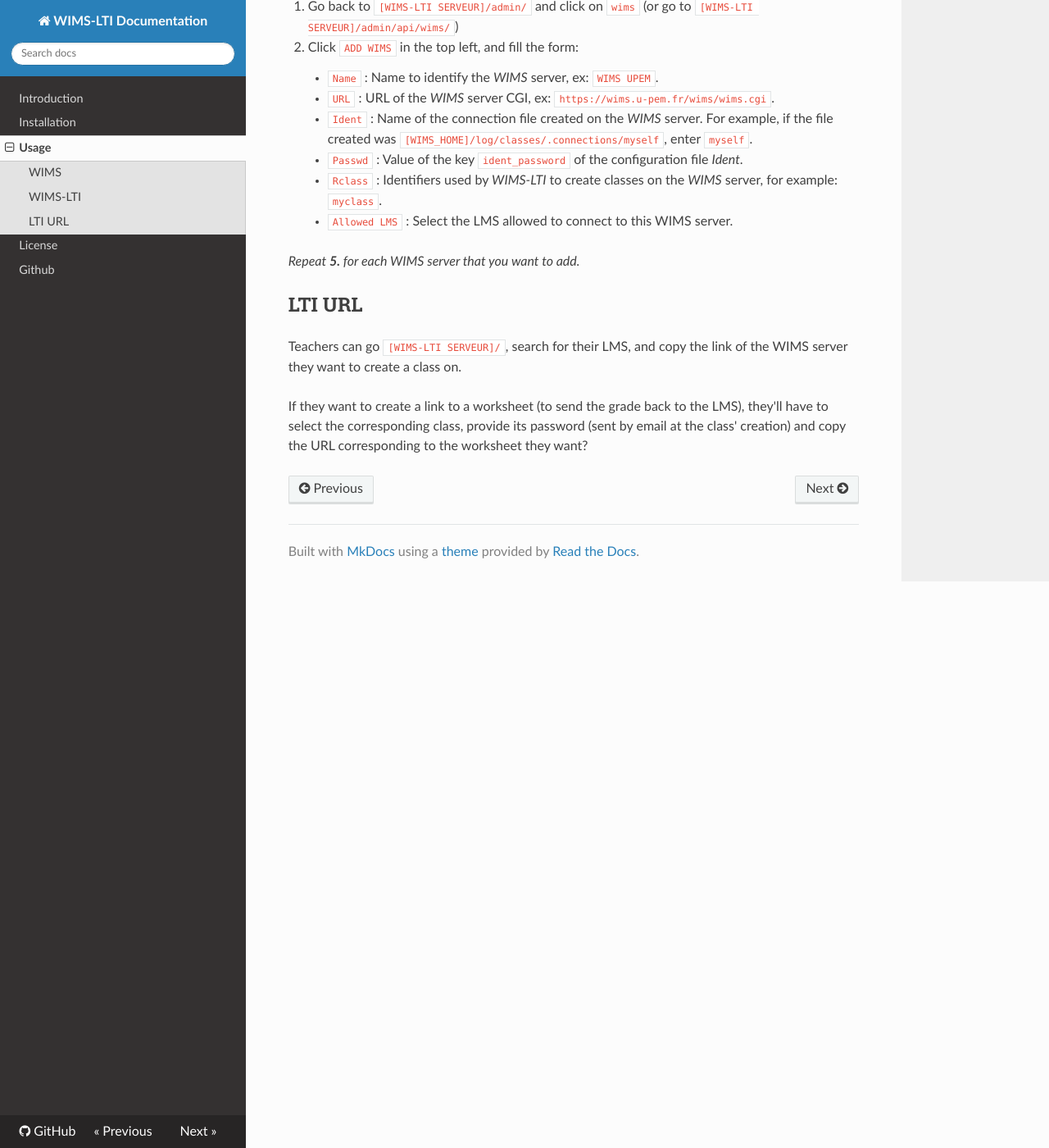
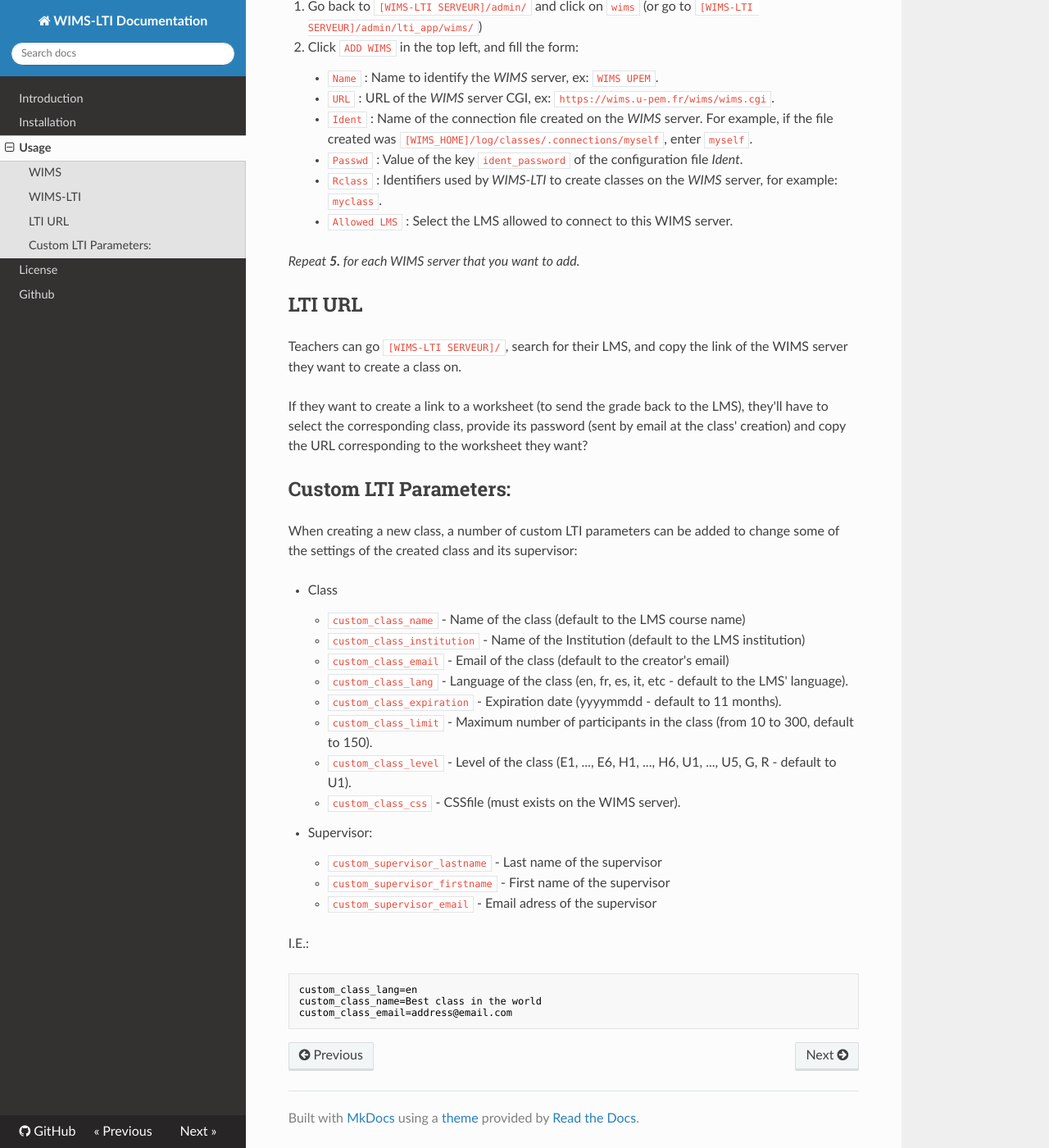
Before and after one commit to PremierLangage/wims-lti, an MkDocs documentation site: the page built from docs/usage.md, in a window 1280 px wide and 1400 px high, scrolled down 804 px. Shown: the whole window at 82% size. Built offline with MkDocs 1.6.1, drawn with Linux system fonts in a browser that asks for light colours; nearby versions of some CDN libraries; some of the changed text lies outside the part shown.

Commit message:
Updated doc

````diff
--- a/docs/usage.md
+++ b/docs/usage.md
@@ -17,7 +17,7 @@
 1. Connect to `[WIMS-LTI SERVEUR]/admin/` and enter the administration
 account login and password that you entered when you installed the server.
 
-2. Click on `LMS` (or go to  `[WIMS-LTI SERVEUR]/admin/api/lms/`)
+2. Click on `LMS` (or go to  `[WIMS-LTI SERVEUR]/admin/lti_app/lms/`)
 
 3. Click `ADD LMS` in the top left and fill the form:
     * `UUID` : UUID of the *LMS* corresponding to the `tool_consumer_instance_guid` parameter
@@ -31,7 +31,7 @@
 *Repeat ***3.*** for each *LMS* that you want to add.*
 
 
-4. Go back to `[WIMS-LTI SERVEUR]/admin/` and click on `wims` (or go to `[WIMS-LTI SERVEUR]/admin/api/wims/`)
+4. Go back to `[WIMS-LTI SERVEUR]/admin/` and click on `wims` (or go to `[WIMS-LTI SERVEUR]/admin/lti_app/wims/`)
 
 5. Click `ADD WIMS` in the top left, and fill the form:
     * `Name` : Name to identify the *WIMS* server, ex: `WIMS UPEM`.
@@ -56,3 +56,31 @@
 they'll have to select the corresponding class, provide its password (sent
 by email at the class' creation) and copy the URL corresponding to the worksheet
 they want?
+
+
+## Custom LTI Parameters:
+
+When creating a new class, a number of custom LTI parameters can be added to change some
+of the settings of the created class and its supervisor:
+
+* Class
+    * `custom_class_name` - Name of the class (default to the LMS course name)
+    * `custom_class_institution` - Name of the Institution (default to the LMS institution)
+    * `custom_class_email` - Email of the class (default to the creator's email)
+    * `custom_class_lang` - Language of the class (en, fr, es, it, etc - default to the LMS' language).
+    * `custom_class_expiration` - Expiration date (yyyymmdd - default to 11 months).
+    * `custom_class_limit` - Maximum number of participants in the class (from 10 to 300, default to 150).
+    * `custom_class_level` - Level of the class (E1, ..., E6, H1, ..., H6, U1, ..., U5, G, R - default to U1).
+    * `custom_class_css` - CSSfile (must exists on the WIMS server).
+
+* Supervisor:
+    * `custom_supervisor_lastname` - Last name of the supervisor
+    * `custom_supervisor_firstname` - First name of the supervisor
+    * `custom_supervisor_email` - Email adress of the supervisor
+
+I.E.:
+```text
+custom_class_lang=en
+custom_class_name=Best class in the world
+custom_class_email=address@email.com
+```
````
